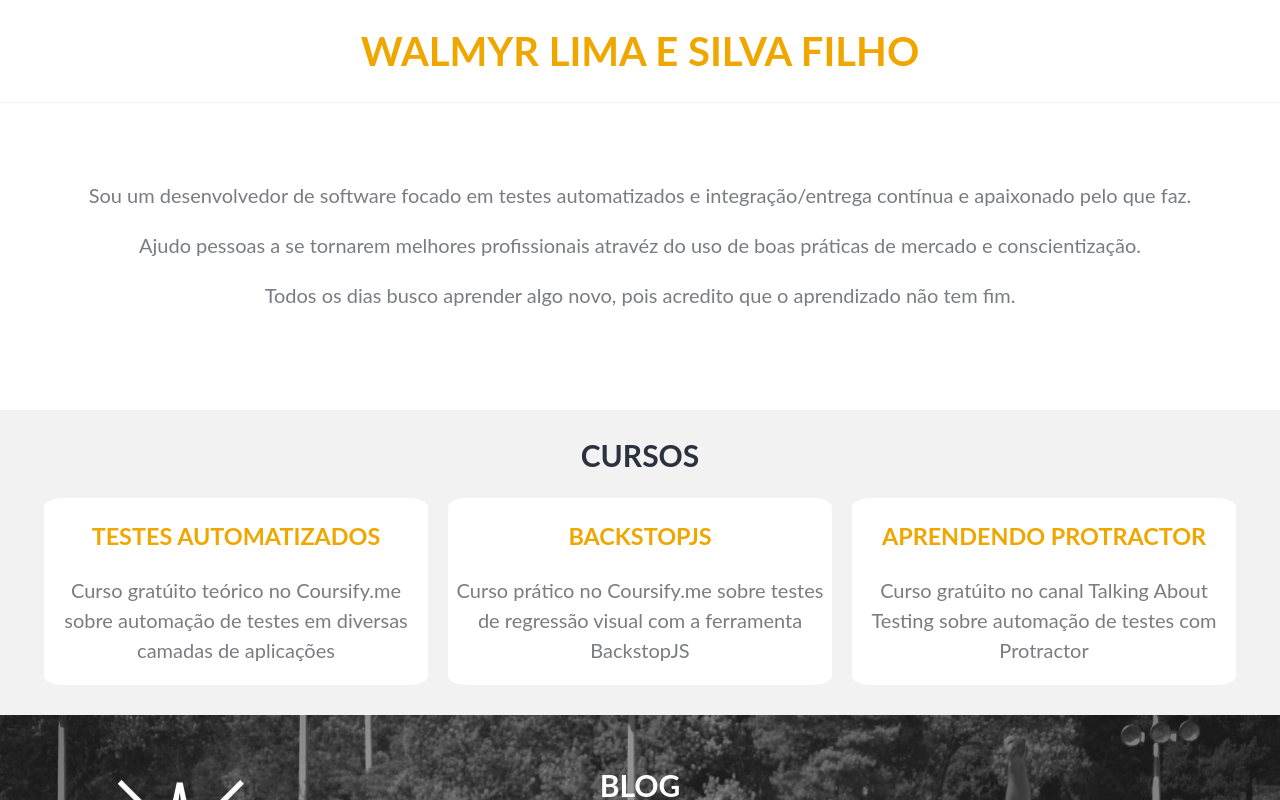
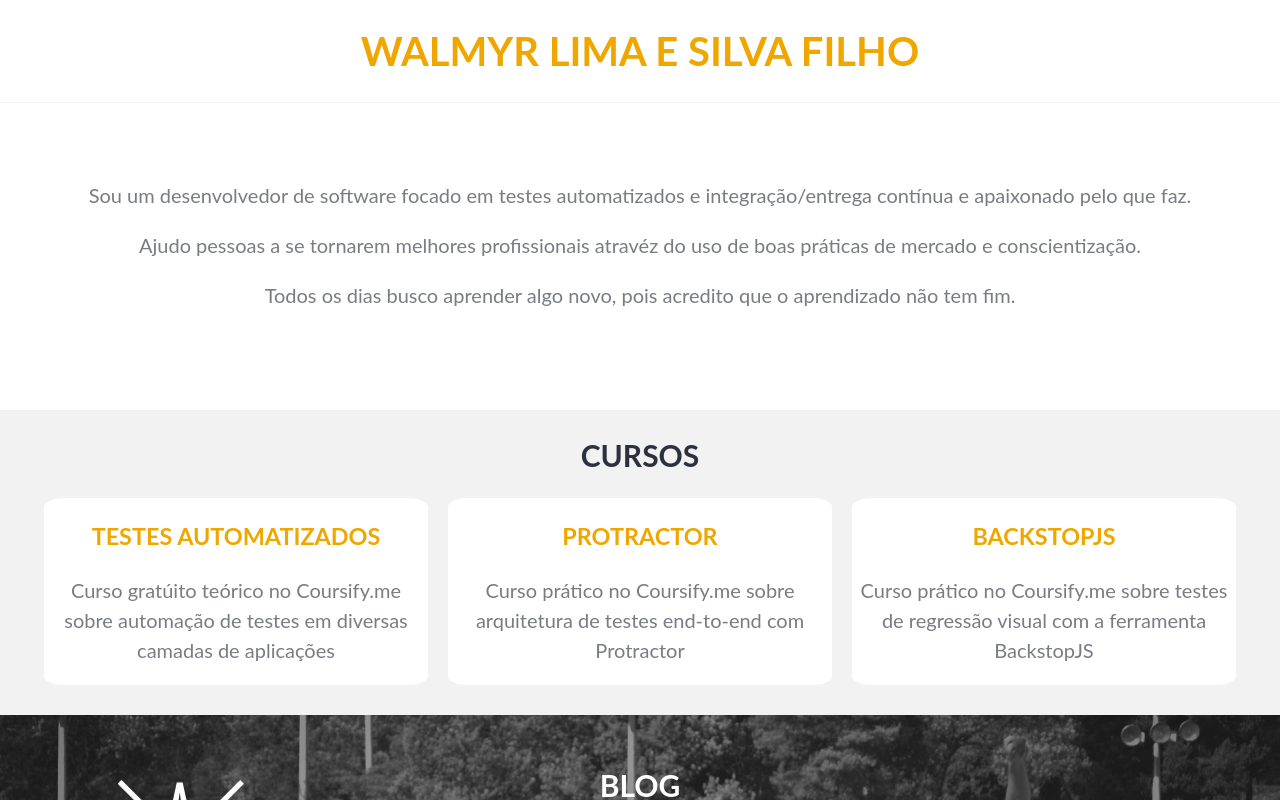
Before and after one commit to wlsf82/-walmyr-filho-react, a React (Create React App) app: page / in a window 1280 px wide. Shown: the top 800 px of the page. Built offline with nearby package versions, Linux system fonts and the light colour scheme.

Commit message:
replace course on courses component with paid course

```diff
--- a/src/components/Courses/index.js
+++ b/src/components/Courses/index.js
@@ -10,15 +10,15 @@ const courses = [
     },
     {
         id: uuid(),
+        href: "http://talkingabouttesting.coursify.me/courses/arquitetura-de-testes-com-protractor",
+        title: "Protractor",
+        p: "Curso prático no Coursify.me sobre arquitetura de testes end-to-end com Protractor",
+    },
+    {
+        id: uuid(),
         href: "http://talkingabouttesting.coursify.me/courses/testes-de-regressao-visual-com-backstopjs",
         title: "BackstopJS",
         p: "Curso prático no Coursify.me sobre testes de regressão visual com a ferramenta BackstopJS",
-    },
-    {
-        id: uuid(),
-        href: "https://www.youtube.com/playlist?list=PL-eblSNRj0QEvVfKp0Xzagao9SqaSyW5k",
-        title: "Aprendendo Protractor",
-        p: "Curso gratúito no canal Talking About Testing sobre automação de testes com Protractor",
     },
 ];
 
```
